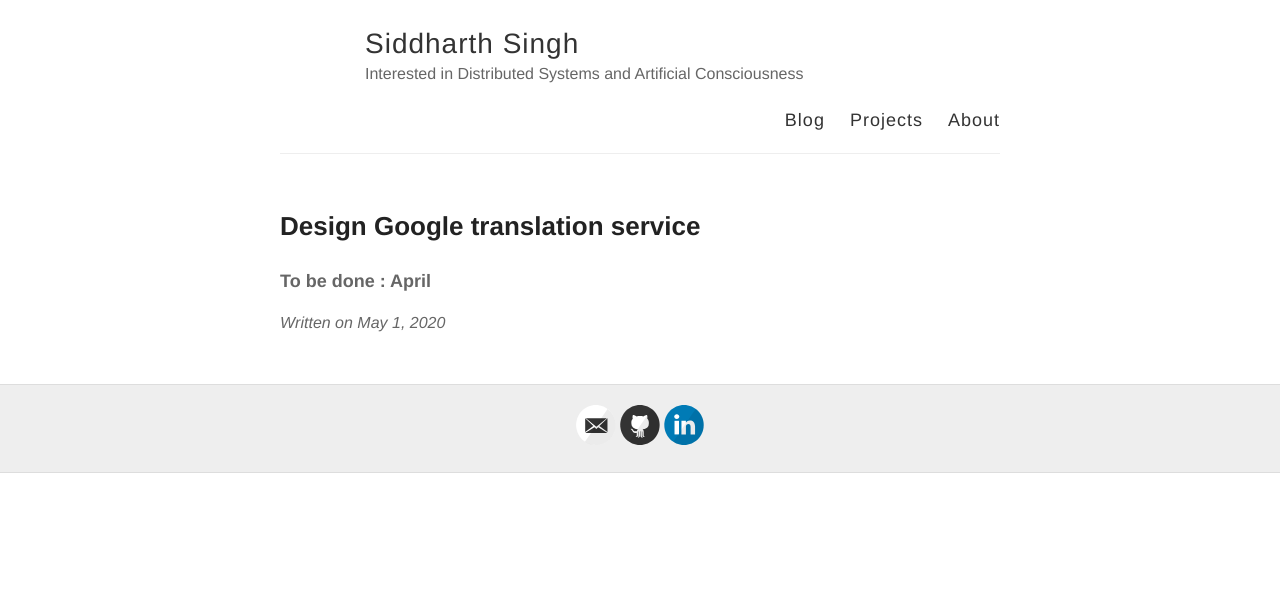
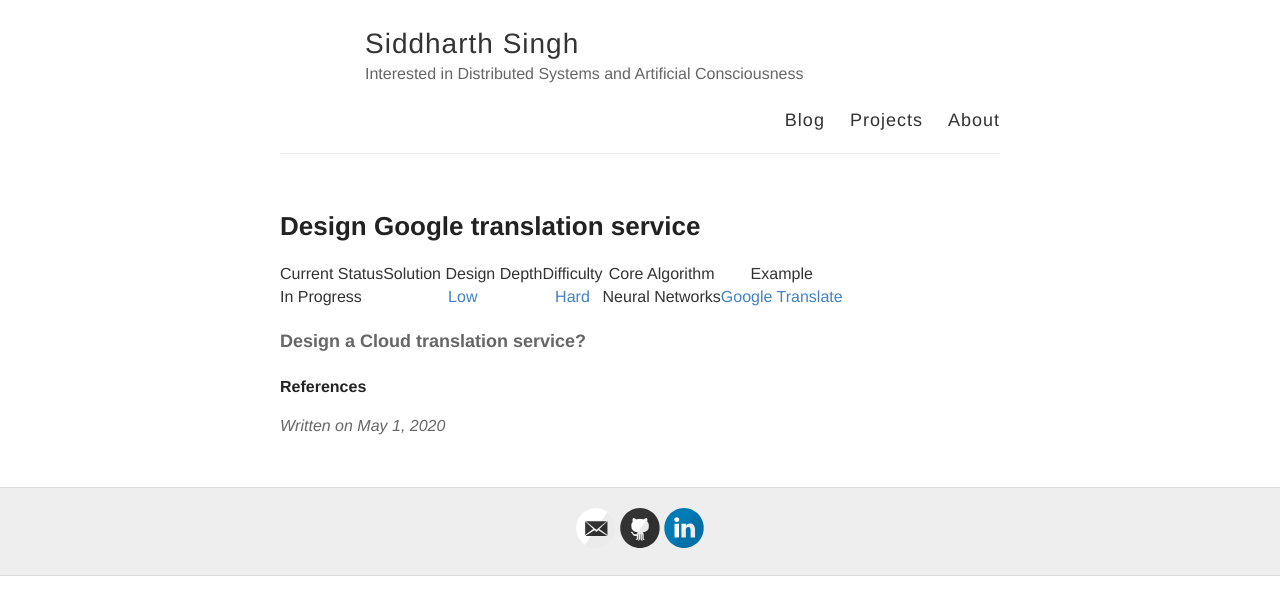
Before and after one commit to siddharthsingh89/siddharthsingh89.github.io, a Jekyll site: the page built from _posts/2020-04-31-translation-service.md, in a window 1280 px wide. Shown: the top 615 px of the page. Built offline with Jekyll 4.4.1, drawn with Linux system fonts in a browser that asks for light colours; comment, search, counter and statistics services are not loaded.

Commit message:
Update 2020-04-31-translation-service.md

```diff
--- a/_posts/2020-04-31-translation-service.md
+++ b/_posts/2020-04-31-translation-service.md
@@ -3,5 +3,11 @@ layout: post
 title: Design Google translation service
 description : translation service , system design, interview
 ---
+| Current Status | Solution Design Depth  |  Difficulty  | Core Algorithm | Example |
+| ------------- |:-------------:| :-----:|:-----:|:-----:|
+| In Progress      | [Low](https://siddharthsingh89.github.io/translation-service/) | [Hard](https://siddharthsingh89.github.io/translation-service/) | Neural Networks | [Google Translate](https://translate.google.com/ "google")
 
-#### To be done : April
+#### Design a Cloud translation service?
+
+
+##### References
```
